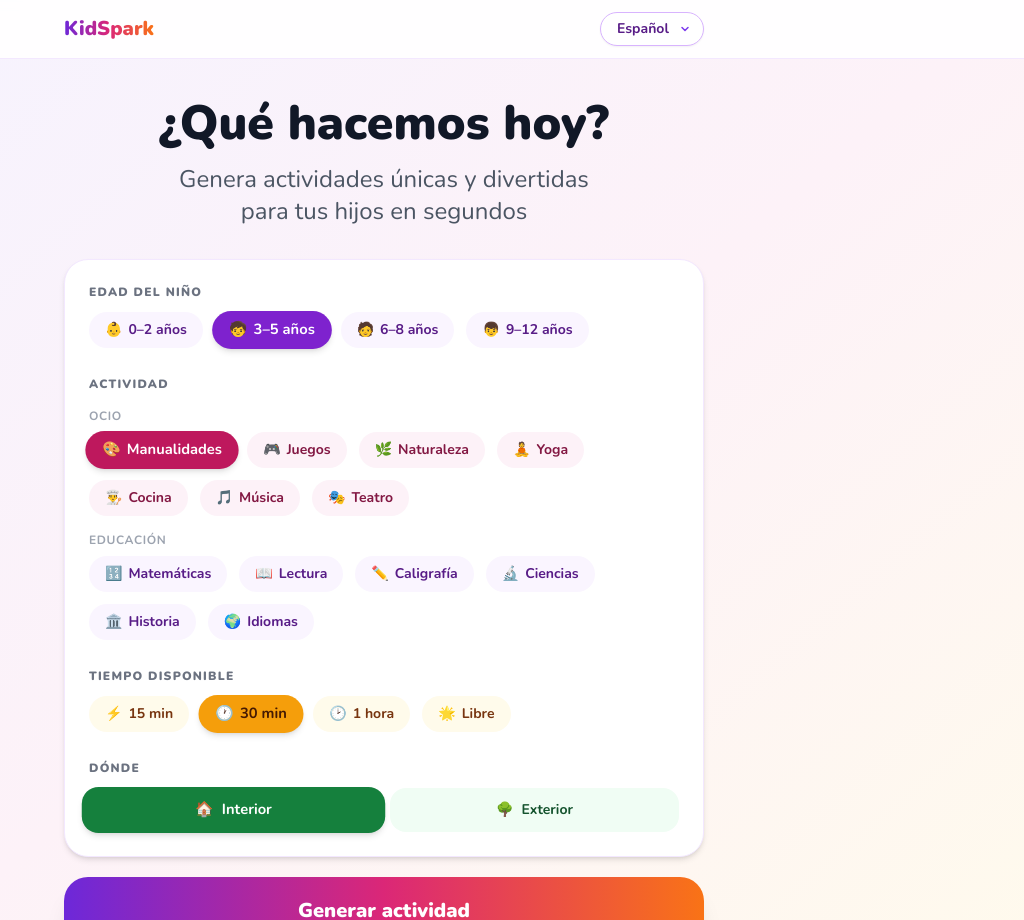
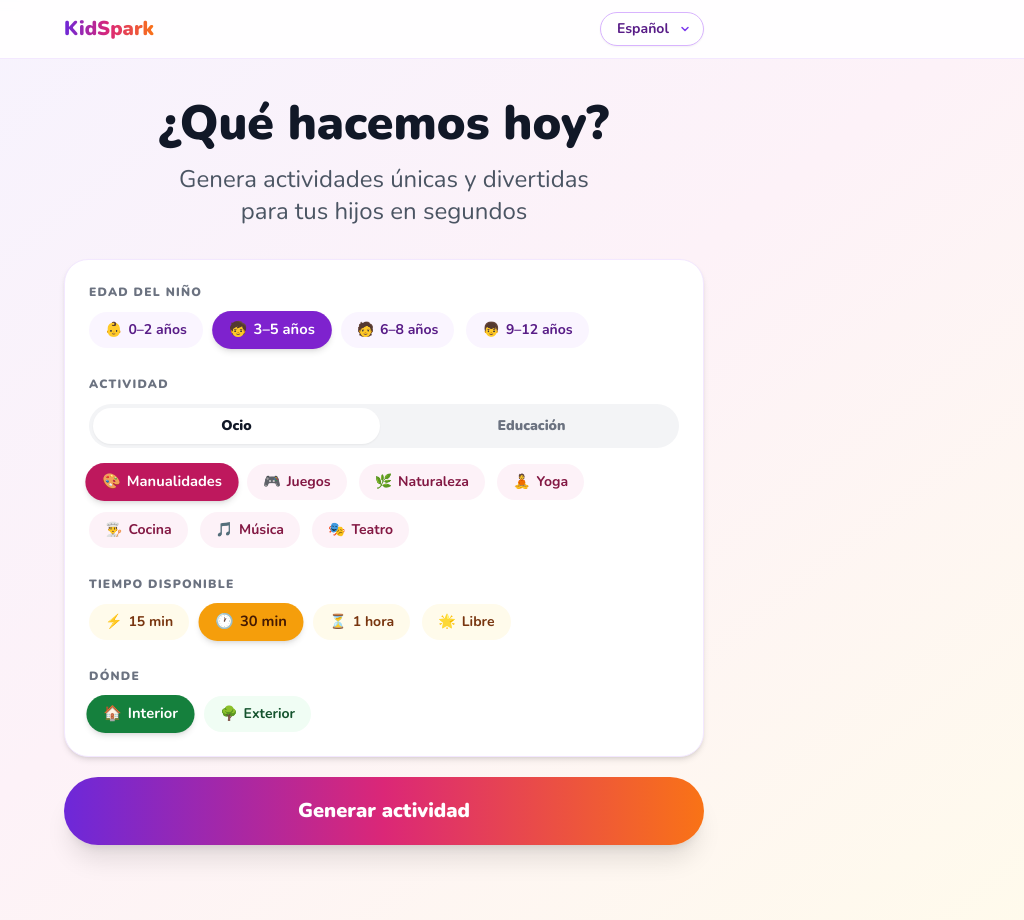
Before and after one commit to beatrizterreu/kids, a Next.js app: page / in a window 1280 px wide. Shown: the top 920 px of the page, without its empty margins (256-1280 px from the left). Built offline with nearby package versions, Linux system fonts and the light colour scheme.

Commit message:
Add files via upload

```diff
--- a/pages/index.js
+++ b/pages/index.js
@@ -59,7 +59,7 @@ const translations = {
     times: [
       { label: '15 min', emoji: '⚡' },
       { label: '30 min', emoji: '🕐' },
-      { label: '1 hora', emoji: '🕑' },
+      { label: '1 hora', emoji: '⏳' },
       { label: 'Libre', emoji: '🌟' },
     ],
     locations: [
@@ -124,7 +124,7 @@ const translations = {
     times: [
       { label: '15 min', emoji: '⚡' },
       { label: '30 min', emoji: '🕐' },
-      { label: '1 hour', emoji: '🕑' },
+      { label: '1 hour', emoji: '⏳' },
       { label: 'Free', emoji: '🌟' },
     ],
     locations: [
@@ -188,7 +188,7 @@ const translations = {
     times: [
       { label: '15 min', emoji: '⚡' },
       { label: '30 min', emoji: '🕐' },
-      { label: '1 heure', emoji: '🕑' },
+      { label: '1 heure', emoji: '⏳' },
       { label: 'Libre', emoji: '🌟' },
     ],
     locations: [
@@ -252,7 +252,7 @@ const translations = {
     times: [
       { label: '15 min', emoji: '⚡' },
       { label: '30 min', emoji: '🕐' },
-      { label: '1 ora', emoji: '🕑' },
+      { label: '1 ora', emoji: '⏳' },
       { label: 'Libero', emoji: '🌟' },
     ],
     locations: [
@@ -316,7 +316,7 @@ const translations = {
     times: [
       { label: '15 Min', emoji: '⚡' },
       { label: '30 Min', emoji: '🕐' },
-      { label: '1 Std', emoji: '🕑' },
+      { label: '1 Std', emoji: '⏳' },
       { label: 'Offen', emoji: '🌟' },
     ],
     locations: [
@@ -484,7 +484,7 @@ export default function Home() {
 
   const imageUrl = activity
     ? `https://image.pollinations.ai/prompt/${encodeURIComponent(
-        activity.imagePrompt + ', colorful cartoon illustration for children, cute and friendly, no text, no letters, vibrant colors'
+        activity.imagePrompt + ', children book illustration style, hand drawn, warm pastel colors, soft lines, whimsical and cozy, watercolor texture, no text, no letters'
       )}?width=600&height=400&nologo=true`
     : null;
 
@@ -576,32 +576,71 @@ export default function Home() {
               </div>
             </fieldset>
 
-            {/* CATEGORIES — split Ocio / Educación */}
+            {/* CATEGORIES — tab group selector + items */}
             <fieldset>
-              <legend className="text-xs font-black text-gray-500 uppercase tracking-widest mb-4">
+              <legend className="text-xs font-black text-gray-500 uppercase tracking-widest mb-3">
                 Actividad
               </legend>
-              <div className="space-y-4">
+
+              {/* Tab selector: Ocio / Educación */}
+              <div className="flex gap-2 p-1 bg-gray-100 rounded-full mb-4" role="tablist">
                 {t.categoryGroups.map((group, gi) => (
-                  <div key={gi}>
-                    <p className="text-xs font-bold text-gray-400 mb-2 uppercase tracking-wider">
+                  <button
+                    key={gi}
+                    role="tab"
+                    aria-selected={catGroup === gi}
+                    onClick={() => { setCatGroup(gi); setCatItem(0); setActivity(null); }}
+                    className={`flex-1 py-2 px-4 rounded-full text-sm font-black transition-all duration-200
+                      focus-visible:outline-none focus-visible:ring-2 focus-visible:ring-purple-600 focus-visible:ring-offset-1
+                      ${catGroup === gi
+                        ? 'bg-white text-gray-900 shadow-sm'
+                        : 'text-gray-500 hover:text-gray-700'
+                      }`}
+                  >
                     {group.groupLabel}
-                    </p>
-                    <div className="flex flex-wrap gap-3" role="group" aria-label={group.groupLabel}>
-                      {group.items.map((item, ii) => (
+                  </button>
+                ))}
+              </div>
+
+              {/* Items for selected group */}
+              <div className="flex flex-wrap gap-3" role="tabpanel" aria-label={t.categoryGroups[catGroup].groupLabel}>
+                {t.categoryGroups[catGroup].items.map((item, ii) => (
                   <PillButton
                     key={ii}
-                          active={catGroup === gi && catItem === ii}
-                          onClick={() => { setCatGroup(gi); setCatItem(ii); setActivity(null); }}
+                    active={catItem === ii}
+                    onClick={() => { setCatItem(ii); setActivity(null); }}
                     emoji={item.emoji}
                     label={item.label}
-                          color={gi === 0 ? 'pink' : 'purple'}
+                    color={catGroup === 0 ? 'pink' : 'purple'}
                   />
                 ))}
               </div>
-                  </div>
-                ))}
-              </div>
+
+              {/* PDF button — inside card, only for education */}
+              {isEducation && (
+                <button
+                  onClick={downloadWorksheet}
+                  disabled={loading || loadingPdf}
+                  aria-busy={loadingPdf}
+                  className="mt-4 w-full py-3 rounded-full text-sm font-black text-purple-800
+                    bg-purple-50 border-2 border-purple-200 hover:bg-purple-100 hover:border-purple-300
+                    active:scale-95 transition-all duration-200
+                    focus-visible:outline-none focus-visible:ring-2 focus-visible:ring-purple-600 focus-visible:ring-offset-2
+                    disabled:opacity-60 disabled:cursor-not-allowed flex items-center justify-center gap-2"
+                >
+                  {loadingPdf ? (
+                    <>
+                      <svg className="animate-spin h-4 w-4" fill="none" viewBox="0 0 24 24" aria-hidden="true">
+                        <circle className="opacity-25" cx="12" cy="12" r="10" stroke="currentColor" strokeWidth="4" />
+                        <path className="opacity-75" fill="currentColor" d="M4 12a8 8 0 018-8V0C5.373 0 0 5.373 0 12h4z" />
+                      </svg>
+                      {t.generatingWorksheet}
+                    </>
+                  ) : (
+                    <>📄 {t.generateWorksheet}</>
+                  )}
+                </button>
+              )}
             </fieldset>
 
             {/* TIME */}
@@ -622,36 +661,21 @@ export default function Home() {
               <legend className="text-xs font-black text-gray-500 uppercase tracking-widest mb-3">
                 {t.locationLabel}
               </legend>
-              <div className="flex gap-3" role="group">
+              <div className="flex flex-wrap gap-3" role="group">
                 {t.locations.map((loc, i) => (
-                  <button
-                    key={i}
-                    onClick={() => setLocation(i)}
-                    aria-pressed={location === i}
-                    className={`flex-1 flex items-center justify-center gap-2 py-3 rounded-2xl text-sm font-bold
-                      transition-all duration-150 focus-visible:outline-none focus-visible:ring-2
-                      focus-visible:ring-offset-2 focus-visible:ring-green-600
-                      ${location === i
-                        ? 'bg-green-700 text-white scale-105 shadow-md'
-                        : 'bg-green-50 text-green-900 hover:bg-green-100'
-                      }`}
-                  >
-                    <span aria-hidden="true">{loc.emoji}</span>
-                    <span>{loc.label}</span>
-                  </button>
+                  <PillButton key={i} active={location === i} onClick={() => setLocation(i)}
+                    emoji={loc.emoji} label={loc.label} color="green" />
                 ))}
               </div>
             </fieldset>
           </section>
 
-          {/* BUTTONS */}
-          <div className="mt-5 flex flex-col gap-3">
-            {/* Generate activity */}
+          {/* GENERATE BUTTON */}
           <button
             onClick={generateActivity}
             disabled={loading || loadingPdf}
             aria-busy={loading}
-              className="w-full py-5 rounded-3xl text-xl font-black text-white shadow-xl
+            className="mt-5 w-full py-5 rounded-full text-xl font-black text-white shadow-xl
               bg-gradient-to-r from-violet-700 via-pink-600 to-orange-500
               hover:from-violet-800 hover:via-pink-700 hover:to-orange-600
               active:scale-95 transition-all duration-200
@@ -668,34 +692,6 @@ export default function Home() {
               </span>
             ) : t.generateBtn}
           </button>
-
-            {/* Download PDF worksheet — education only */}
-            {isEducation && (
-              <button
-                onClick={downloadWorksheet}
-                disabled={loading || loadingPdf}
-                aria-busy={loadingPdf}
-                className="w-full py-4 rounded-3xl text-base font-black text-white shadow-md
-                  bg-gradient-to-r from-purple-700 to-violet-600
-                  hover:from-purple-800 hover:to-violet-700
-                  active:scale-95 transition-all duration-200
-                  focus-visible:outline-none focus-visible:ring-2 focus-visible:ring-offset-2 focus-visible:ring-purple-600
-                  disabled:opacity-60 disabled:cursor-not-allowed"
-              >
-                {loadingPdf ? (
-                  <span className="flex items-center justify-center gap-3">
-                    <svg className="animate-spin h-5 w-5" fill="none" viewBox="0 0 24 24" aria-hidden="true">
-                      <circle className="opacity-25" cx="12" cy="12" r="10" stroke="currentColor" strokeWidth="4" />
-                      <path className="opacity-75" fill="currentColor" d="M4 12a8 8 0 018-8V0C5.373 0 0 5.373 0 12h4z" />
-                    </svg>
-                    {t.generatingWorksheet}
-                  </span>
-                ) : (
-                  <span>📄 {t.generateWorksheet}</span>
-                )}
-              </button>
-            )}
-          </div>
 
           {/* ERROR */}
           {error && (
@@ -809,7 +805,7 @@ export default function Home() {
                 <button
                   onClick={generateActivity}
                   disabled={loading}
-                  className="w-full py-4 rounded-2xl text-base font-black text-white
+                  className="w-full py-4 rounded-full text-base font-black text-white
                     bg-gradient-to-r from-violet-700 to-pink-600
                     hover:from-violet-800 hover:to-pink-700
                     active:scale-95 transition-all duration-200
```
Lines whose indentation alone changed are shown as unchanged.
